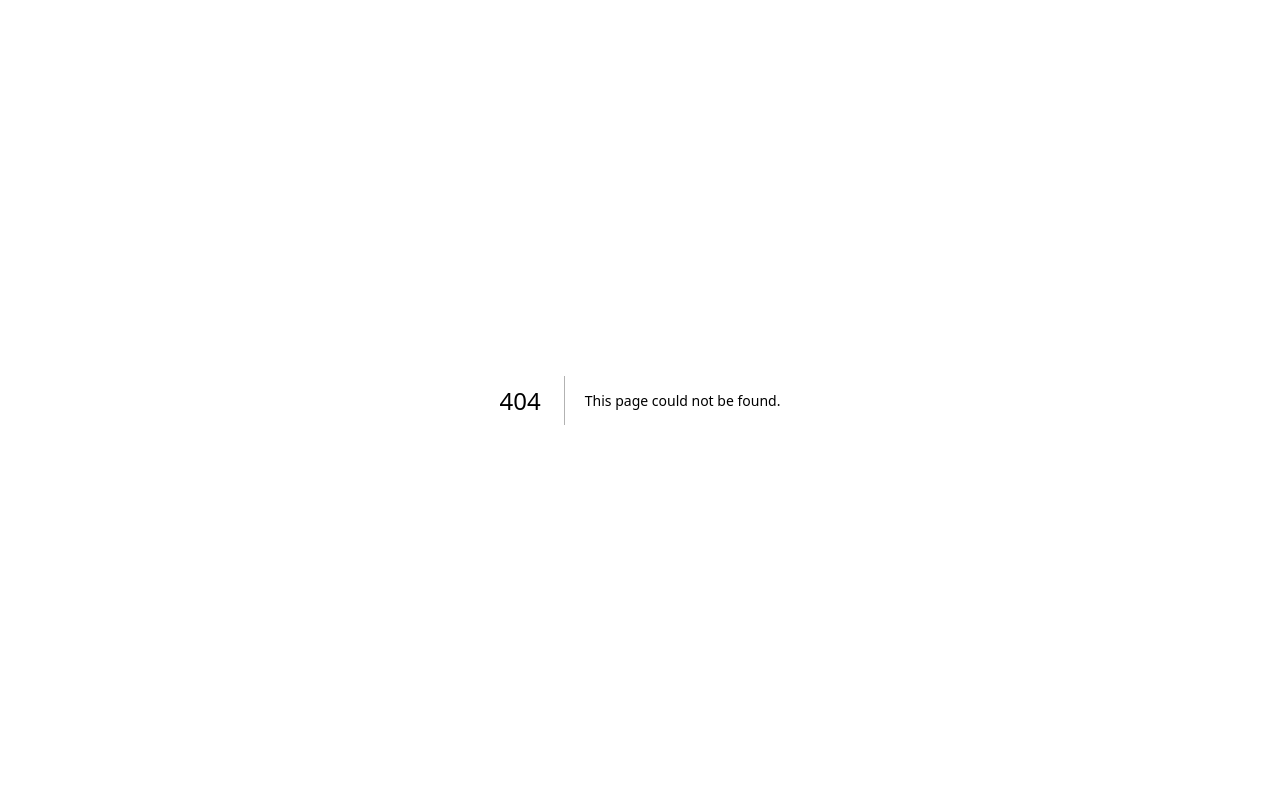
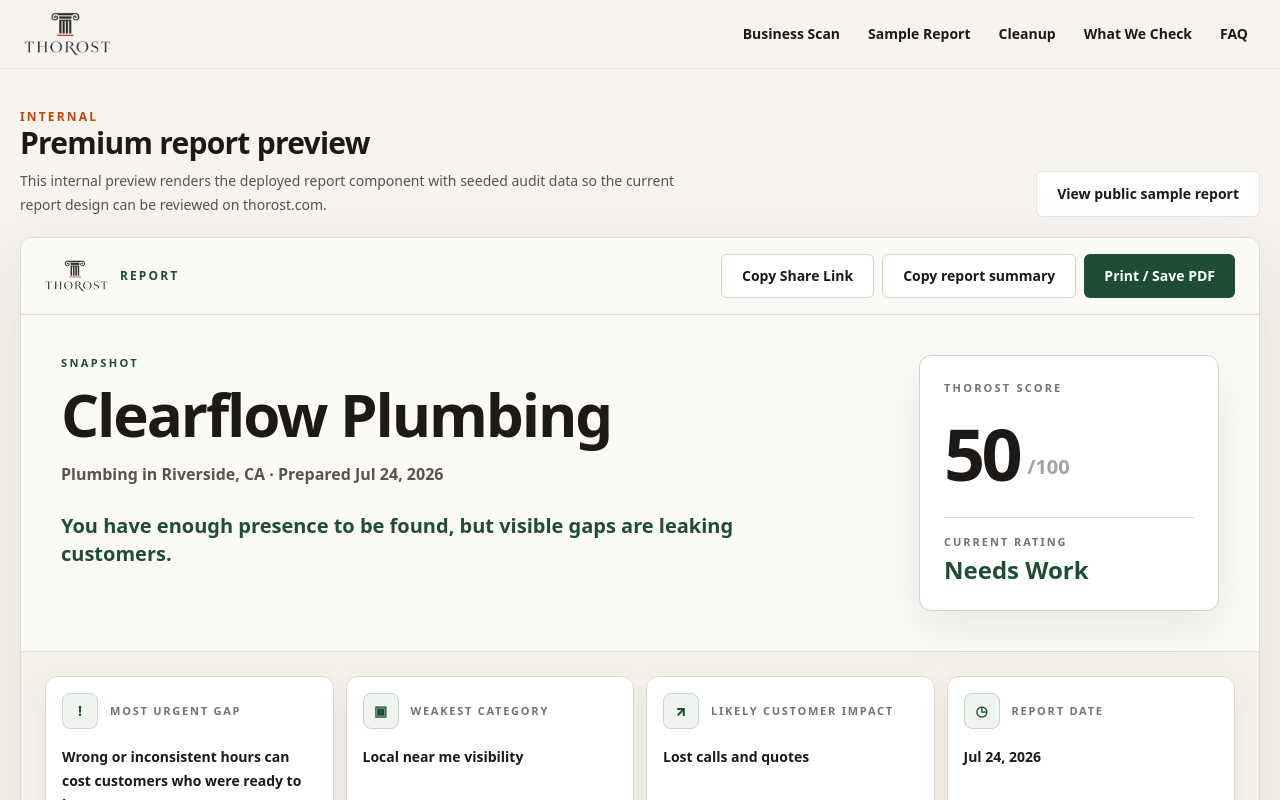
Before and after one commit to glassonglassharley/Business-Scope, a Next.js app: page /internal in a window 1280 px wide. Before the commit this address had no page. Shown: the top 800 px of the page. Built offline with nearby package versions, Linux system fonts and the light colour scheme.

Commit message:
feat: add internal report preview

```diff
--- /dev/null
+++ b/src/app/internal/page.jsx
@@ -0,0 +1,40 @@
+import Link from "next/link";
+import { ReportView } from "@/components/ReportView";
+import { SiteHeader } from "@/components/SiteHeader";
+import { BRAND, SITE_URL } from "@/lib/brand";
+import { seededAudits } from "@/lib/seedAudits";
+
+export const metadata = {
+  title: "Internal Report Preview",
+  description: `Internal ${BRAND} report preview for reviewing the premium audit report layout.`,
+  robots: { index: false, follow: false },
+  alternates: { canonical: `${SITE_URL}/internal` }
+};
+
+export default function InternalReportPreviewPage() {
+  const audit = { ...seededAudits[0], fullReportUnlocked: true };
+
+  return (
+    <>
+      <SiteHeader />
+      <main className="min-h-screen bg-paper px-4 py-6 text-ink sm:px-5 sm:py-10">
+        <div className="mx-auto grid max-w-7xl gap-5">
+          <div className="no-print flex flex-col gap-3 sm:flex-row sm:items-end sm:justify-between">
+            <div>
+              <p className="eyebrow">Internal</p>
+              <h1 className="text-3xl font-black tracking-tight text-ink">Premium report preview</h1>
+              <p className="mt-2 max-w-2xl text-sm leading-6 text-slate-700">
+                This internal preview renders the deployed report component with seeded audit data so the current report design can be reviewed on thorost.com.
+              </p>
+            </div>
+            <Link className="secondary-button w-full sm:w-auto" href="/sample-report">
+              View public sample report
+            </Link>
+          </div>
+
+          <ReportView audit={audit} preparerName={BRAND} />
+        </div>
+      </main>
+    </>
+  );
+}
```
